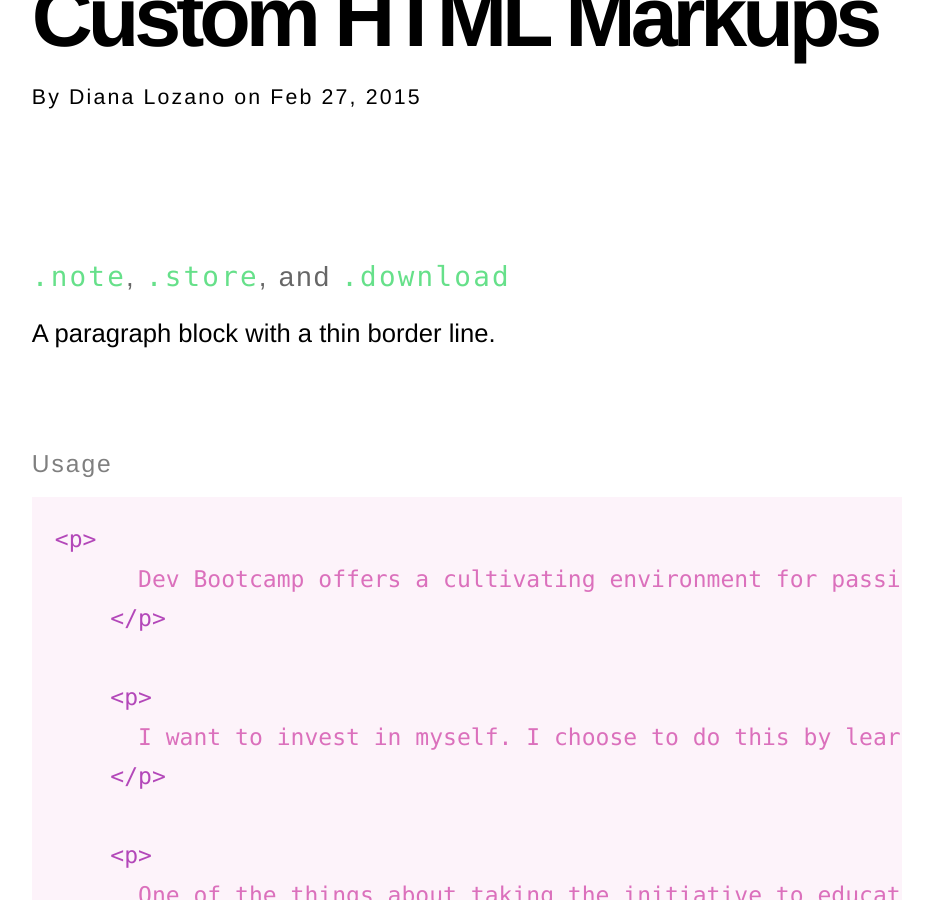
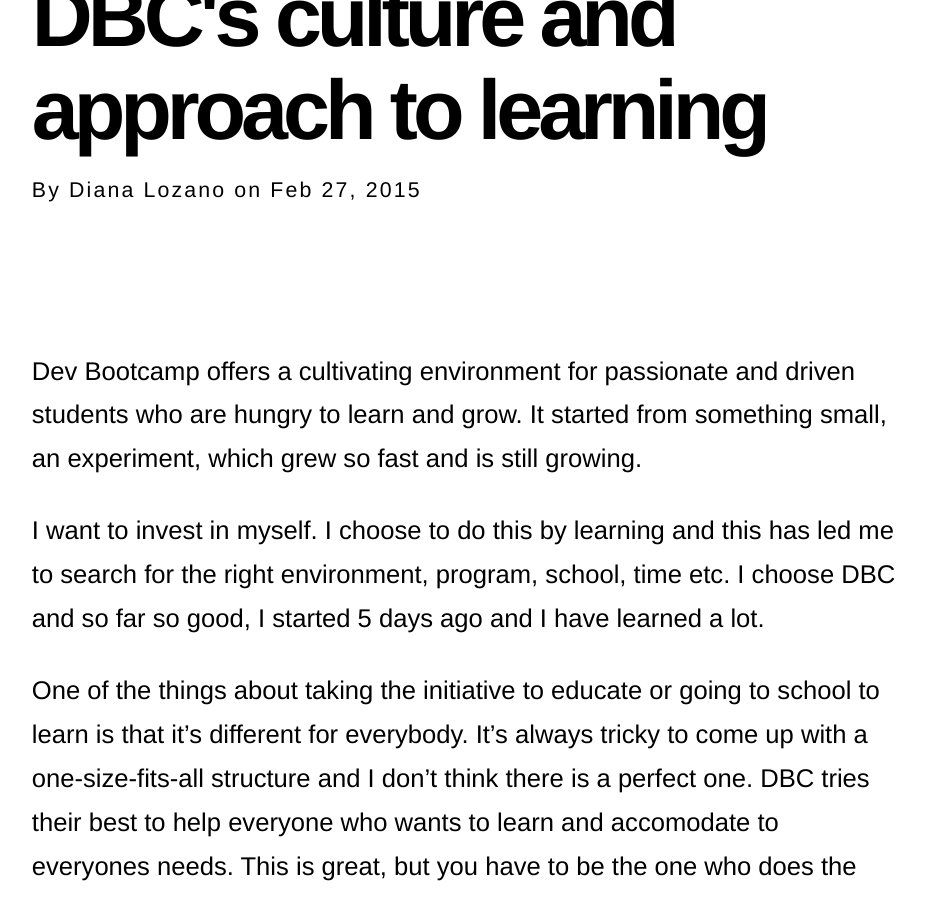
Before and after one commit to cutofmyjib/cutofmyjib.github.io, a Jekyll site: the page built from _posts/note/2015-02-27-chefs-kitchen.md, in a window 1280 px wide and 900 px high, scrolled down 229 px. Shown: the whole window, without its empty margins (173-1104 px from the left). Built offline with Jekyll 4.4.1, drawn with Linux system fonts in a browser that asks for light colours; Markdown is read by kramdown in place of the engine named in the settings; some of the changed text lies outside the part shown.

Commit message:
added blog post

````diff
--- a/_posts/note/2015-02-27-chefs-kitchen.md
+++ b/_posts/note/2015-02-27-chefs-kitchen.md
@@ -1,40 +1,17 @@
 ---
 layout: post
-title: Custom HTML Markups
+title: DBC's culture and approach to learning
 category: note
 plugin: intense
 hidden: true
 ---
 
-## `.note`, `.store`, and `.download`
+Dev Bootcamp offers a cultivating environment for passionate and driven students who are hungry to learn and grow. It started from something small, an experiment, which grew so fast and is still growing.
 
-A paragraph block with a thin border line.
+I want to invest in myself. I choose to do this by learning and this has led me to search for the right environment, program, school, time etc. I choose DBC and so far so good, I started 5 days ago and I have learned a lot.
 
-### Usage
+One of the things about taking the initiative to educate or going to school to learn is that it's different for everybody. It's always tricky to come up with a one-size-fits-all structure and I don't think there is a perfect one. DBC tries their best to help everyone who wants to learn and accomodate to everyones needs. This is great, but you have to be the one who does the work.
 
-```html
-<p>
-      Dev Bootcamp offers a cultivating environment for passionate and driven students who are hungry to learn and grow. It started from something small, an experiment, which grew so fast and is still growing.
-    </p>
+I understand the idea behind having the consumer mindset vs taking the initiative to learn mindset where "you get what you put in". I struggle with this, because I'm in between. I have the consumer and the take initiative mindset. My standpoint is that there should be a happy medium. I'd like to think that the quality of education you get is what you pay for. But it doesn't work that way. Although I have my fears, my ambition outweighs it, I'm taking a step and trying to find a way to get from point A to B and this is it.
 
-    <p>
-      I want to invest in myself. I choose to do this by learning and this has led me to search for the right environment, program, school, time etc. I choose DBC and so far so good, I started 5 days ago and I have learned a lot.
-    </p>
-
-    <p>
-      One of the things about taking the initiative to educate or going to school to learn is that it's different for everybody. It's always tricky to come up with a one-size-fits-all structure and I don't think there is a perfect one. DBC tries their best to help everyone who wants to learn and accomodate to everyones needs. This is great, but you have to be the one who does the work.
-    </p>
-
-    <p>
-      I understand the idea behind having the consumer mindset vs taking the initiative to learn mindset where "you get what you put in". I struggle with this, because I'm in between. I have the consumer and the take initiative mindset. My standpoint is that there should be a happy medium. I'd like to think that the quality of education you get is what you pay for. But it doesn't work that way. Although I have my fears, my ambition outweighs it, I'm taking a step and trying to find a way to get from point A to B and this is it.
-    </p>
-
-    <code>
-      Cheers!
-    </code>
-```
-
-
-### Example
-
-![Moonstruck Princess Extended - Red](http://rsrc.sparanoid.com/moonstruck-princess-ext-red.jpg)
+### *Cheers!*
````
Also changed, not shown: _posts/note/2014-06-11-markup-example.md (deleted, +0 -103 lines), _posts/note/2015-02-27-git-blog.md (added, +22 -0 lines).
